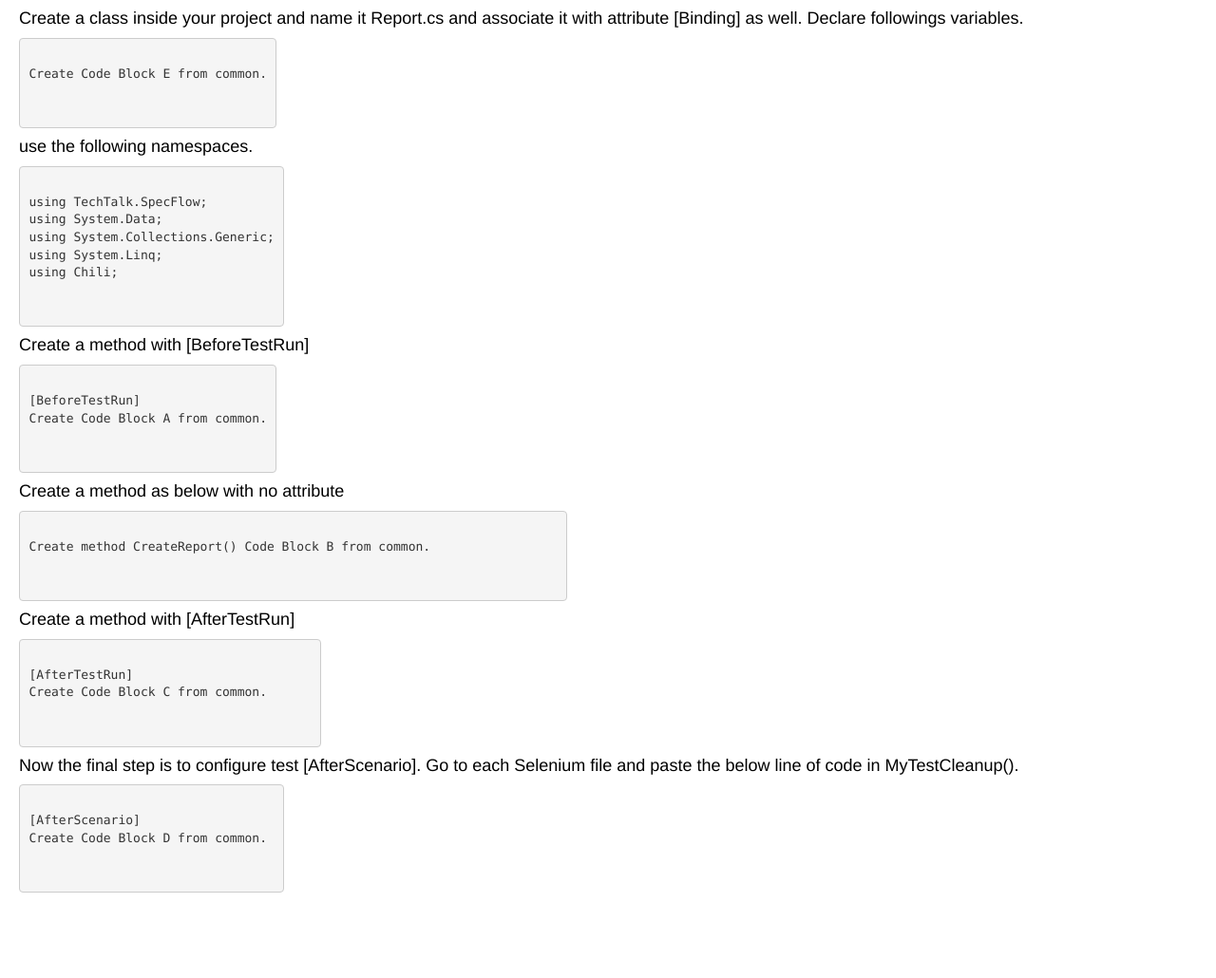
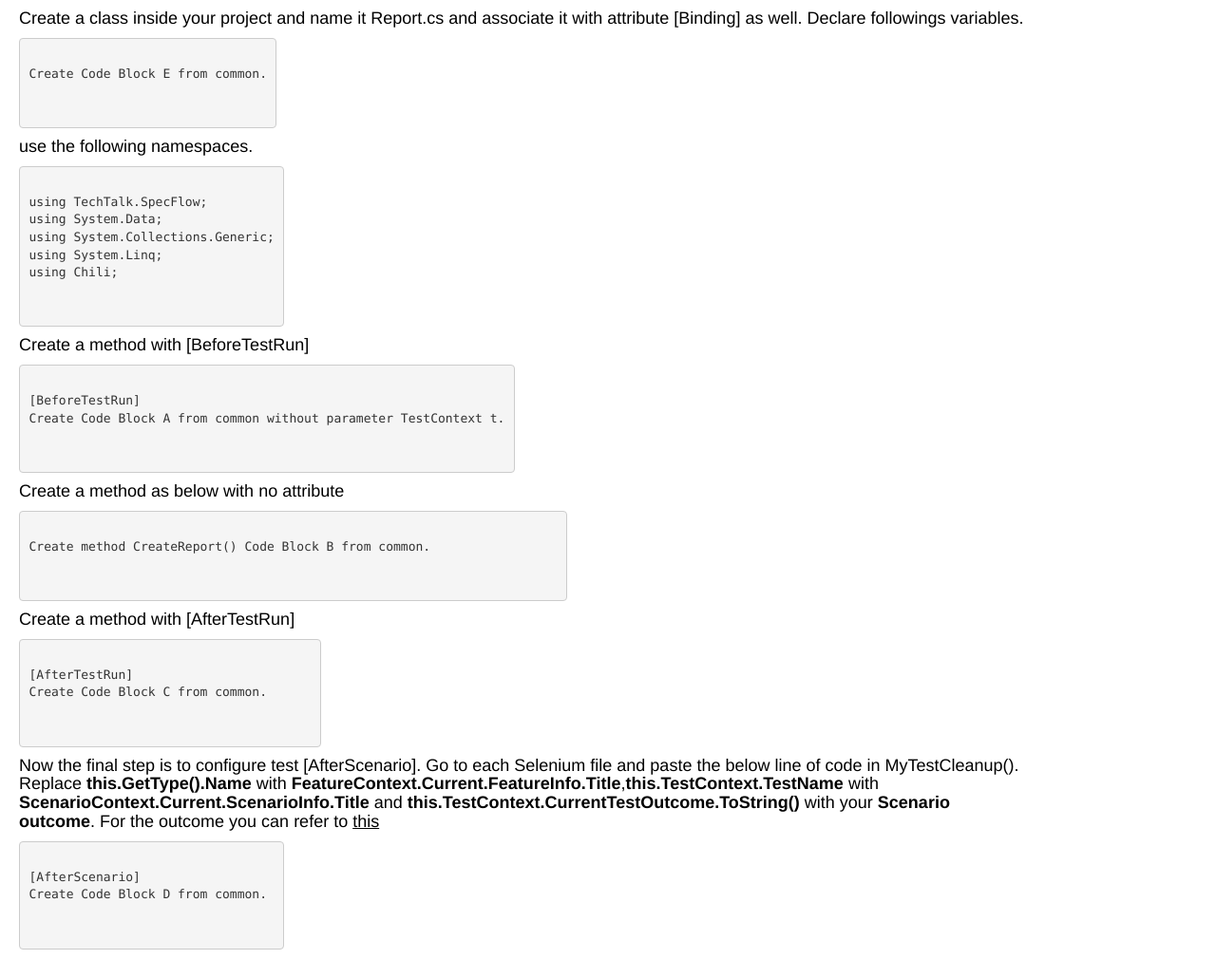
Before and after one commit to ethenhunt321/ethenhunt321.github.io, a plain HTML site: page specflow.html in a window 1280 px wide. Shown: the whole page at 95% size. Before the commit the page ends 970 px from the top, so only its background shows below. Drawn offline with nearby package versions, Linux system fonts and the light colour scheme.

Commit message:
changes hooks for speclow

```diff
--- a/specflow.html
+++ b/specflow.html
@@ -50,7 +50,7 @@ using Chili;
     <pre>
         <code>
 [BeforeTestRun]
-Create Code Block A from common.
+Create Code Block A from common without parameter TestContext t.
         </code>
     </pre>
                     <p>Create a method as below with no attribute</p>
@@ -71,7 +71,9 @@ Create Code Block C from common.
     </pre>
 
                     <p>Now the final step is to configure test [AfterScenario]. Go to each Selenium file and paste the below line
-                        of code in MyTestCleanup().</p>
+                        of code in MyTestCleanup(). Replace <b>this.GetType().Name</b> with <b>FeatureContext.Current.FeatureInfo.Title</b>,<b>this.TestContext.TestName</b>
+                        with <b>ScenarioContext.Current.ScenarioInfo.Title</b> and <b>this.TestContext.CurrentTestOutcome.ToString()</b> with your <b>Scenario outcome</b>.
+                        For the outcome you can refer to <a href="https://groups.google.com/forum/#!topic/specflow/tZxXE4u-Jag" style="color:black;text-decoration: underline">this</a> </p>
 
     <pre>
         <code>
```
